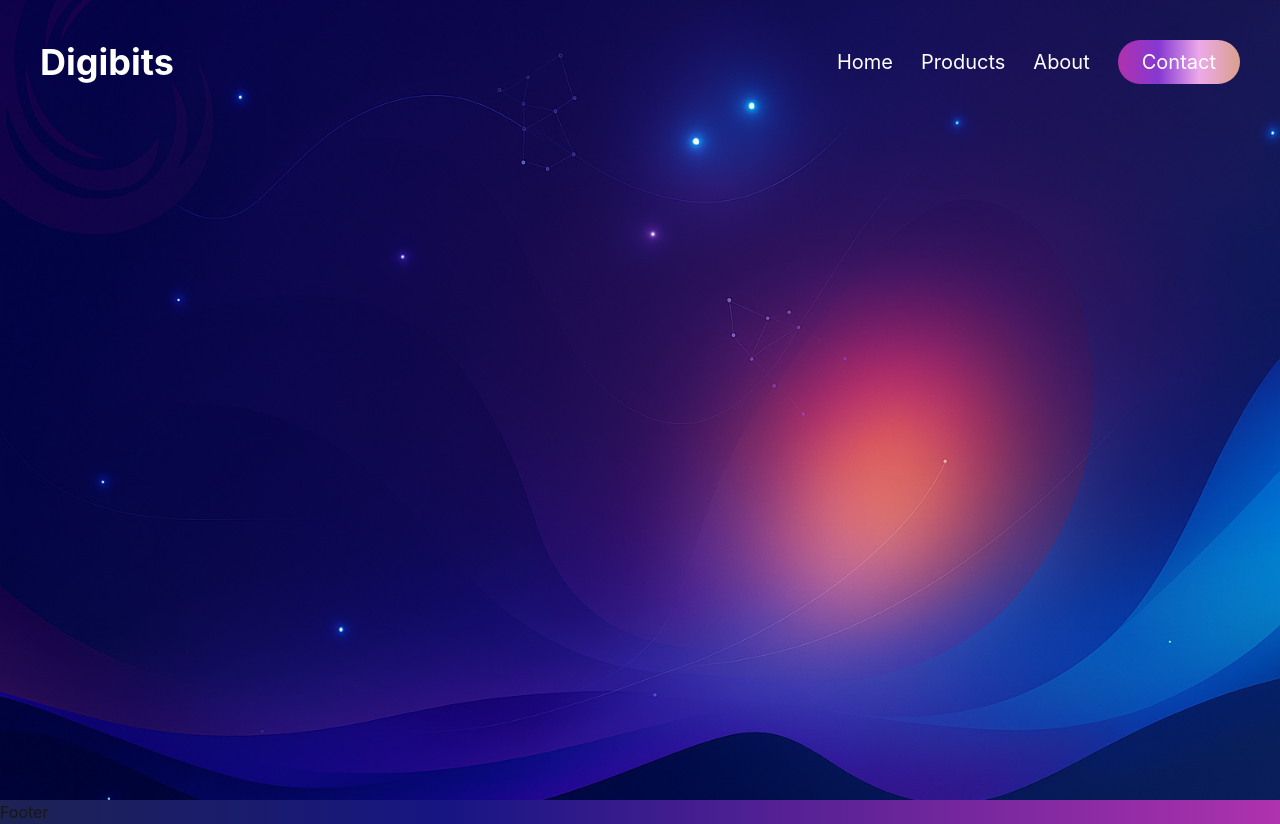
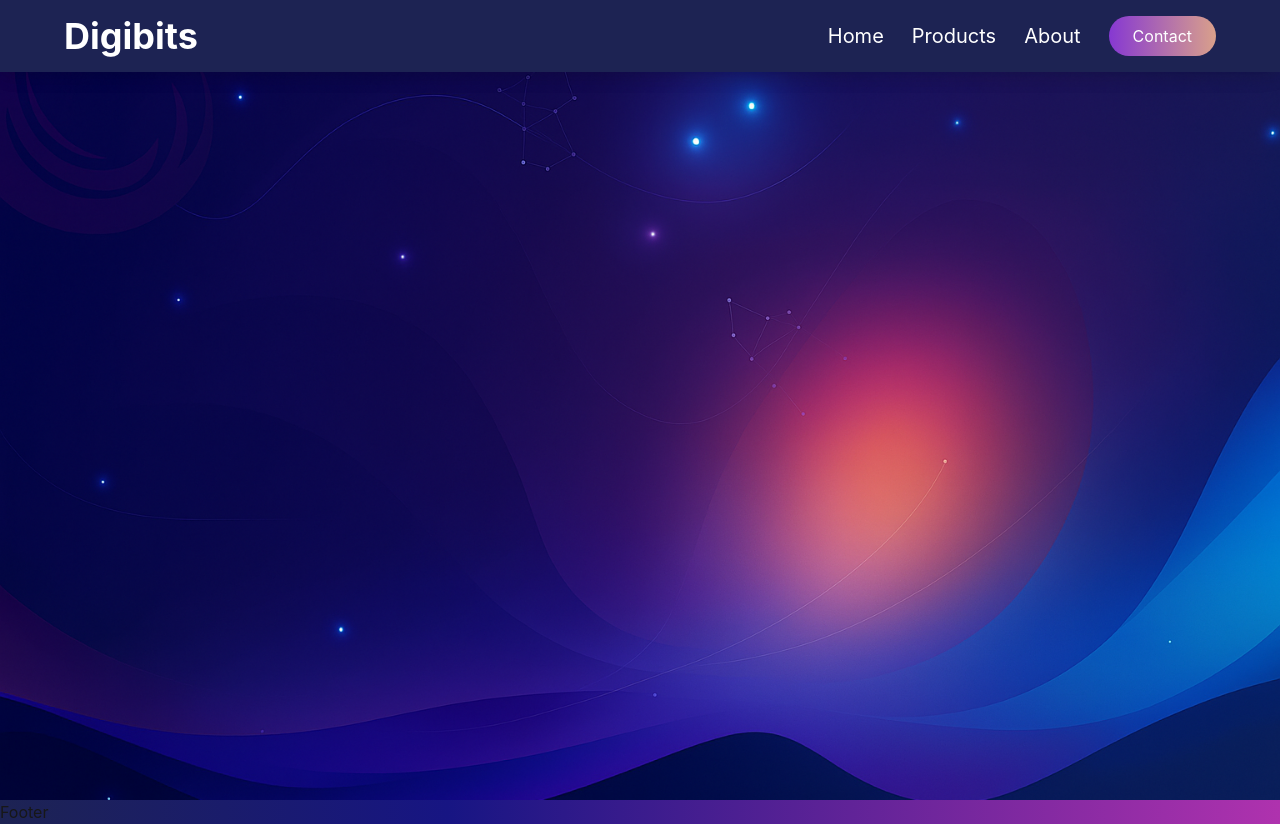
Before and after one commit to SaraAlsukary/Digibits, a Next.js app: page /home in a window 1280 px wide. Built offline with nearby package versions, Linux system fonts and the light colour scheme.

Commit message:
Header Component

```diff
--- a/src/app/globals.css
+++ b/src/app/globals.css
@@ -69,3 +69,7 @@ body {
   color: var(--foreground);
   font-family: var(--font);
 }
+
+.active {
+  color: var(--orange)
+}
--- a/src/app/home/page.tsx
+++ b/src/app/home/page.tsx
@@ -1,13 +1,11 @@
 import React from 'react'
 import './style.css'
-import Header from '@/components/Header'
+import Header from '@/components/Header/Header'
 const Home = () => {
     return (
         <div className='landing'>
             <Header />
 
-            <div>
-            </div>
         </div>
     )
 }
--- a/src/app/layout.tsx
+++ b/src/app/layout.tsx
@@ -2,6 +2,7 @@ import type { Metadata } from "next";
 import { Geist, Geist_Mono } from "next/font/google";
 import "./globals.css";
 import Footer from "@/components/Footer";
+import { HeaderProvider } from "@/components/HeaderProvider/HeaderProvider";
 
 const geistSans = Geist({
   variable: "--font-geist-sans",
@@ -28,6 +29,7 @@ export default function RootLayout({
       <body
         className={`${geistSans.variable} ${geistMono.variable} antialiased`}
       >
+        <HeaderProvider />
         {children}
         <Footer />
       </body>
--- a/src/components/Button.tsx
+++ b/src/components/Button.tsx
@@ -3,7 +3,7 @@ import React from 'react'
 const Button = ({children}:{children:React.ReactNode}) => {
     return (
         <button className='rounded-full py-2 px-6'
-            style={{ backgroundImage:"linear-gradient(to right,var(--pink),var(--purple),var(--purple-white),var(--orange))"}}
+            style={{ backgroundImage:"linear-gradient(to right,var(--purple),var(--orange))"}}
         >{children}</button>
     )
 }
--- a/src/components/Header.tsx
+++ /dev/null
@@ -1,29 +0,0 @@
-import React from 'react'
-import Link from 'next/link'
-import Button from './Button'
-const Header = () => {
-    return (
-        <header className='p-10'>
-            <div className='container flex justify-between items-center'>
-                <div className="logo text-white">
-                    <h1 className='font-bold text-4xl'>Digibits</h1>
-                </div>
-                <nav>
-                    <ul className='flex justify-center gap-7 items-center text-white'>
-                        <li className='text-xl'><Link href={'/'}>Home</Link></li>
-                        <li className='text-xl'><Link href={'/products'}>Products</Link></li>
-                        <li className='text-xl'><Link href={'/about'}>About</Link></li>
-                        <li className='text-xl'>
-                            <Button>
-                                <Link href={'/contact'}>Contact</Link>
-                            </Button>
-                        </li>
-                    </ul>
-                </nav>
-            </div>
-        </header>
-
-    )
-}
-
-export default Header
--- /dev/null
+++ b/src/components/Header/Header.module.css
@@ -0,0 +1,13 @@
+.header {
+    position: fixed;
+    top: 0;
+    width: 100%;
+    transition: all 0.3s ease;
+}
+
+.header.scrolled {
+    background: var(--dark-blue);
+    backdrop-filter: blur(10px);
+    box-shadow: 0 2px 20px rgba(0, 0, 0, 0.1);
+    padding: 1rem 5%;
+}
--- /dev/null
+++ b/src/components/Header/Header.tsx
@@ -0,0 +1,53 @@
+'use client'
+import React, { useCallback, useEffect, useState } from 'react'
+import Link from 'next/link'
+import Button from '../Button'
+import styles from './Header.module.css'
+
+import { usePathname } from 'next/navigation'
+const Header = () => {
+    const pathname = usePathname()
+    const [isScrolled, setIsScrolled] = useState(false)
+
+
+    useEffect(() => {
+        const handleScroll = () => {
+            if (window.scrollY > 50) {
+                setIsScrolled(true)
+            } else {
+                setIsScrolled(false)
+            }
+        }
+
+        window.addEventListener('scroll', handleScroll)
+
+        return () => {
+            window.removeEventListener('scroll', handleScroll)
+        }
+    }, [])
+
+    return (
+        <header className={`p-10 ${styles.header} ${isScrolled || pathname !== '/' ? `${styles.scrolled}` : ''} `}>
+            <div className='container flex justify-between items-center '>
+                <div className="logo text-white">
+                    <h1 className='font-bold text-4xl'><Link href={'/'}>Digibits</Link></h1>
+                </div>
+                <nav>
+                    <ul className={`flex justify-center gap-7 items-center text-white `}>
+                        <li className={`text-xl ${pathname === '/' ? 'active' : ""}`}><Link href={'/'}>Home</Link></li>
+                        <li className={`text-xl ${pathname === '/products' ? 'active' : ""}`}><Link href={'/products'}>Products</Link></li>
+                        <li className={`text-xl ${pathname === '/about' ? 'active' : ""}`}><Link href={'/about'}>About</Link></li>
+                        <li>
+                            <Button>
+                                <Link href={'/contact'}>Contact</Link>
+                            </Button>
+                        </li>
+                    </ul>
+                </nav>
+            </div>
+        </header>
+
+    )
+}
+
+export default Header
--- /dev/null
+++ b/src/components/HeaderProvider/HeaderProvider.tsx
@@ -0,0 +1,13 @@
+'use client'
+import React from 'react'
+import Header from '../Header/Header'
+import { usePathname } from 'next/navigation'
+
+export const HeaderProvider = () => {
+    const pathname = usePathname()
+    return (
+        <>
+            {pathname !== '/' && <Header />}
+        </>
+    )
+}
```
